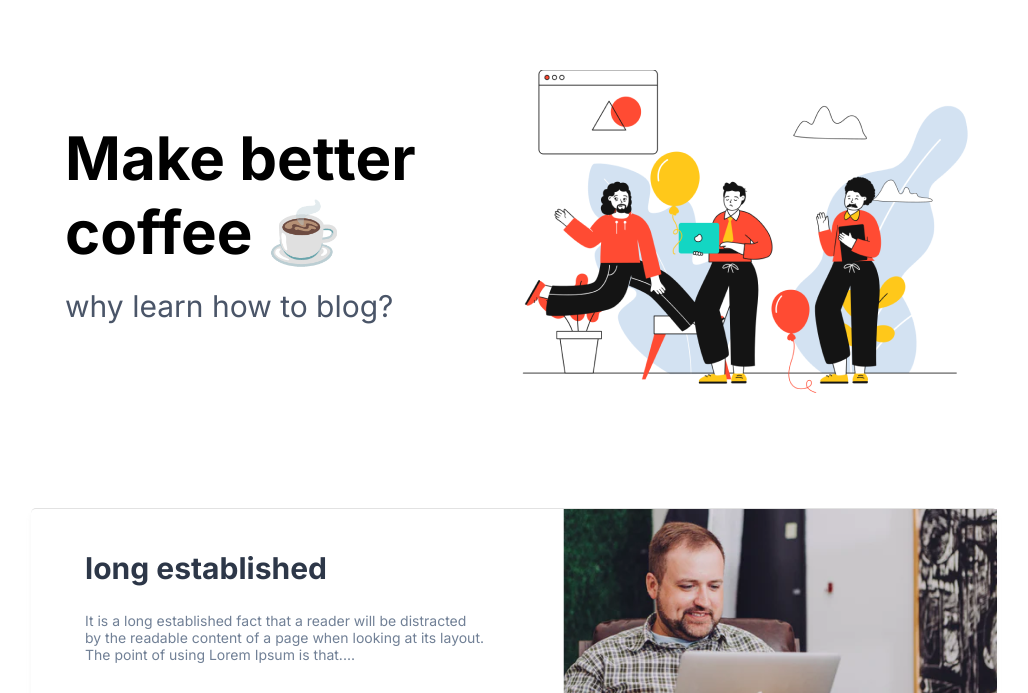
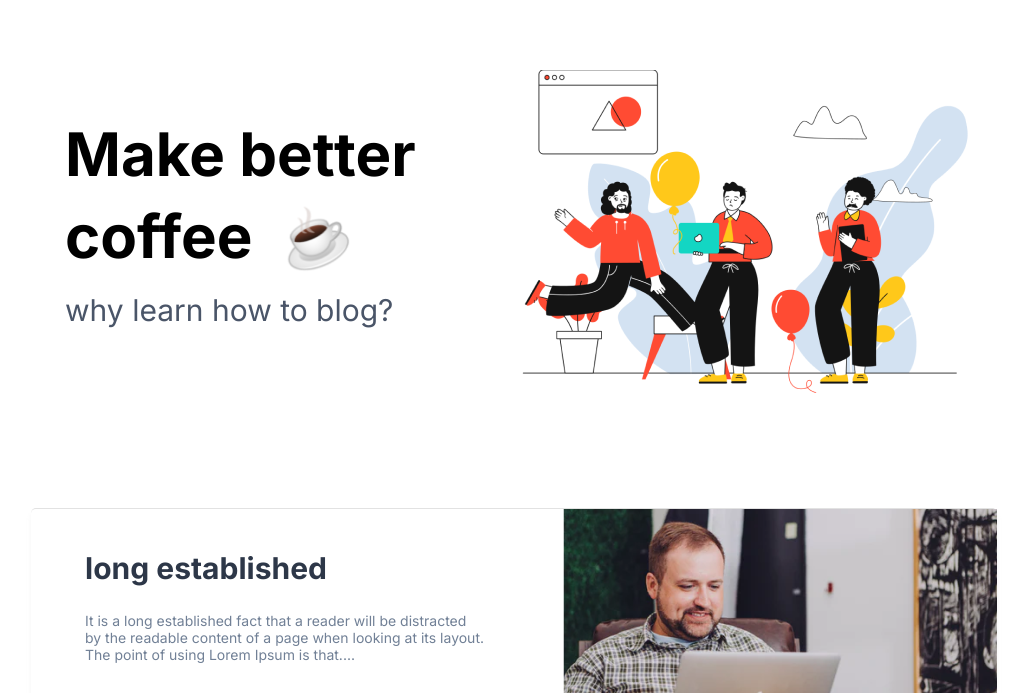
Before and after one commit to detperson/hw-module7-blog, a plain HTML site: page index.html in a window 1280 px wide. Shown: the part 93-786 px from the top of the page, without its empty margins (126-1154 px from the left). Drawn offline with Linux system fonts and the light colour scheme.

Commit message:
Revert "Replace coffee image by emoji"
This reverts commit 845fbc01f31f844ab9830276531155af9bde3388.

```diff
--- a/index.html
+++ b/index.html
@@ -55,7 +55,10 @@
                     <div class="main-block__container _container">
                         <div class="main-block__body">
                             <div class="main-block__boxtext">
-                                <h1 class="main-block__title">Make better coffee ☕</h1>
+                                <h1 class="main-block__title">
+                                    Make better coffee
+                                    <img src="images/coffe-image.png" alt="чашка кофе" class="main-block__title-imgcoffee">
+                                </h1>
                                 <div class="main-block__text">why learn how to blog?</div>
                             </div>
                             <div class="main-block__image">
```
Also changed, not shown: images/coffe-image.png (added).
